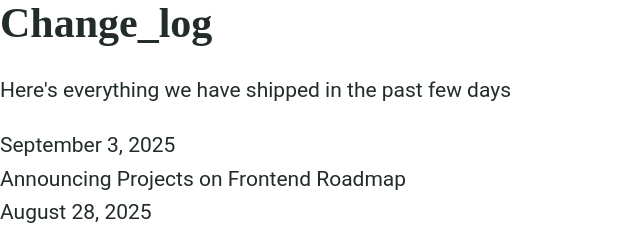
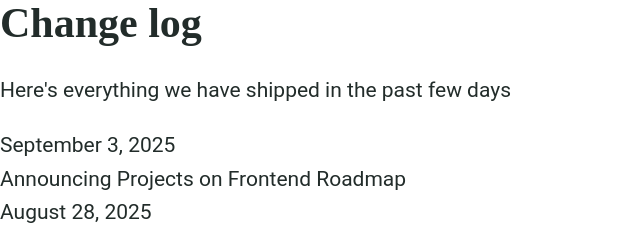
Before and after one commit to Rudra9Padhan/Roadmap.sh, a plain HTML site: page changelog-component/index.html in a window 1280 px wide. Shown: the top 236 px of the page, 0-640 px from the left. Drawn offline with Linux system fonts and the light colour scheme; files that its build step writes are made by us from their sources.

Commit message:
Update index.html

```diff
--- a/changelog-component/index.html
+++ b/changelog-component/index.html
@@ -9,7 +9,7 @@
   <body>
 
     <div class="changelog-container">
-      <h1>Change_log</h1>
+      <h1>Change log</h1>
       <p>Here's everything we have shipped in the past few days</p>
 
       <div class="timeline">
```
